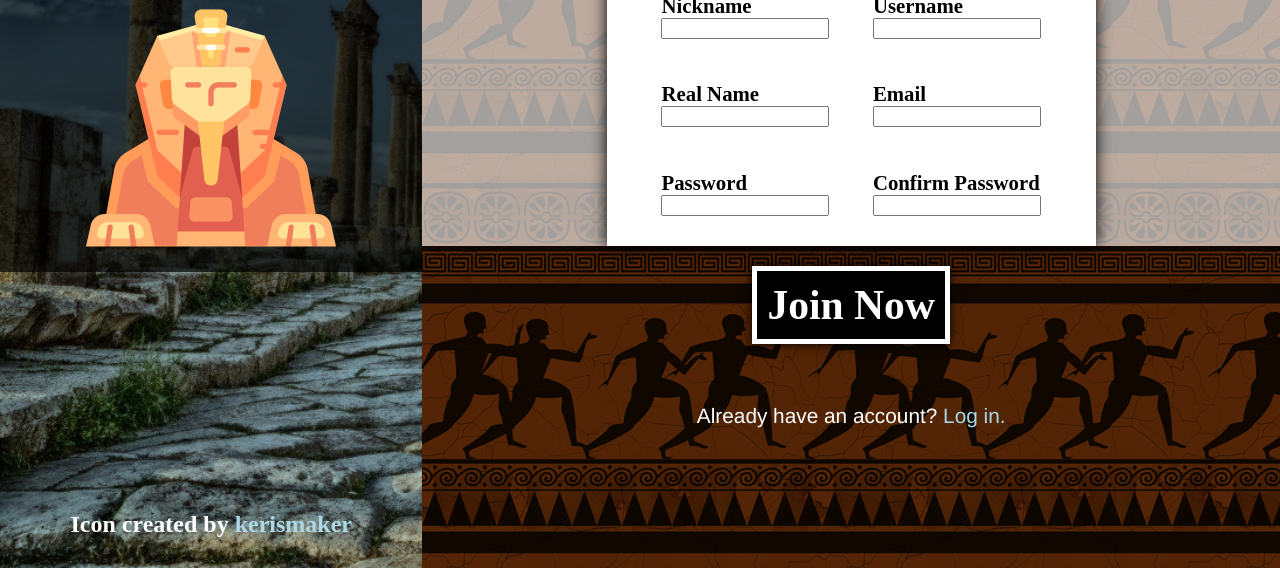
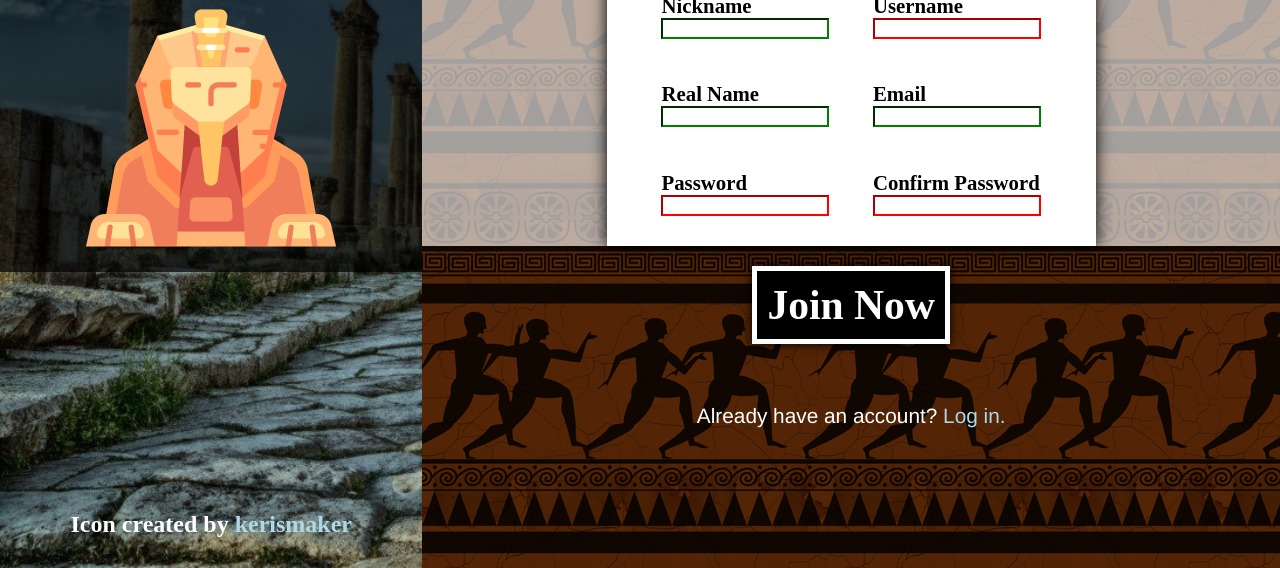
Before and after one commit to prince-of-maroc/archaeohub-login, a plain HTML site: page index.html in a window 1280 px wide. Shown: the part 232-800 px from the top of the page. Drawn offline with Linux system fonts and the light colour scheme; a web font is replaced by a local one.

Commit message:
Add form validation

```diff
--- a/index.html
+++ b/index.html
@@ -15,23 +15,19 @@
     <div class="right-side">
         <span>All of mankind lies at your fingertips...</span>
         <div class="form-container">
-            <form>
+            <form id = "log-in">
                 <div class="field"><label for="">Nickname</label><input type="text"></div>
-                <div class="field"><label for="">Username</label><input type="text"></div>
+                <div class="field"><label for="">Username</label><input required type="text"></div>
                 <div class="field"><label for="">Real Name</label><input type="text"></div>
                 <div class="field"><label for="">Email</label><input type="text"></div>
-                <div class="field"><label for="">Password</label><input type="password"></div>
-                <div class="field"><label for="">Confirm Password</label><input type="password"></div>
+                <div class="field"><label for="">Password</label><input required type="password"></div>
+                <div class="field"><label for="">Confirm Password</label><input required type="password"></div>
             </form>
         </div>
-        <button id = "join-button">Join Now</button>
+        <button form = "log-in"  type="submit" id = "join-button">Join Now</button>
         <p>Already have an account? <a href="https://google.com">Log in.</a></p>
     </div>
 </body>
 <script>
-
-    document.getElementById("join-button").addEventListener('click', ()=> {
-        window.open("https://https://www.youtube.com/watch?v=dQw4w9WgXcQ")
-    });
 </script>
 </html>
--- a/style.css
+++ b/style.css
@@ -159,3 +159,13 @@ p {
     font-size: calc(0.5rem + 1vw);
     margin-top: 5vh;
 }
+
+input:invalid {
+    border-color: red;
+}
+input:focus {
+    outline-color: blue;
+}
+input:valid {
+    border-color: green;
+}
```
